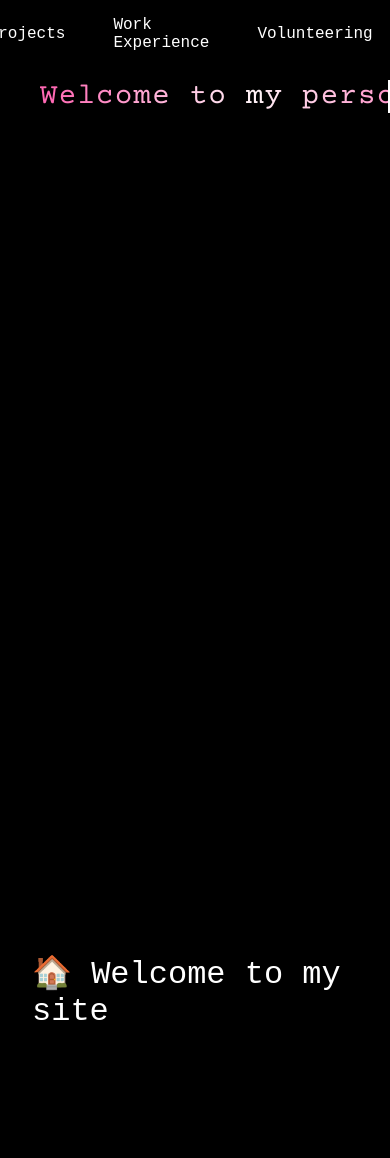
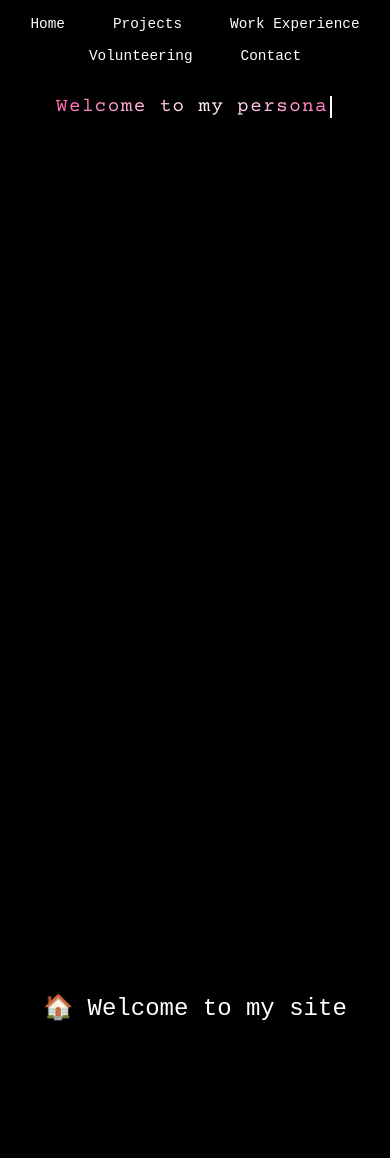
Before and after one commit to LPalmer23/my-site, a plain HTML site: page index.html in a window 390 px wide. Shown: the top 1158 px of the page. Drawn offline with nearby package versions, Linux system fonts and the light colour scheme.

Commit message:
add @media code to fix overflow on mobil view

```diff
--- a/css/style.css
+++ b/css/style.css
@@ -63,6 +63,7 @@
     background-color: black;
     padding: 1rem 0;
     z-index: 10;
+    flex-wrap: wrap;
   }
 
 
@@ -189,3 +190,34 @@
     width: auto;
     z-index: 0;
   }
+
+
+  @media (max-width: 768px) {
+    body {
+      font-size: 14px;
+      padding: 1rem;
+    }
+
+    #typewriter {
+      font-size: 1.2rem;
+    }
+
+    .section {
+      font-size: 1.5rem;
+      padding: 2rem 1rem;
+    }
+
+    #flower-container {
+      display: none; /* optional: hide SVG if too complex on phones */
+    }
+
+    .typewriter-container,
+    .content {
+      margin-left: 0;
+      padding: 1rem;
+    }
+
+    #navbar a {
+      font-size: 0.9rem;
+    }
+  }
--- a/index.html
+++ b/index.html
@@ -1,6 +1,8 @@
 <!DOCTYPE html>
 <html lang="en">
 <head>
+  <meta name="viewport" content="width=device-width, initial-scale=1.0">
+
   <link href="https://fonts.googleapis.com/css2?family=Special+Elite&display=swap" rel="stylesheet">
   <link href="https://fonts.googleapis.com/css2?family=Courier+Prime&display=swap" rel="stylesheet">
 
```
